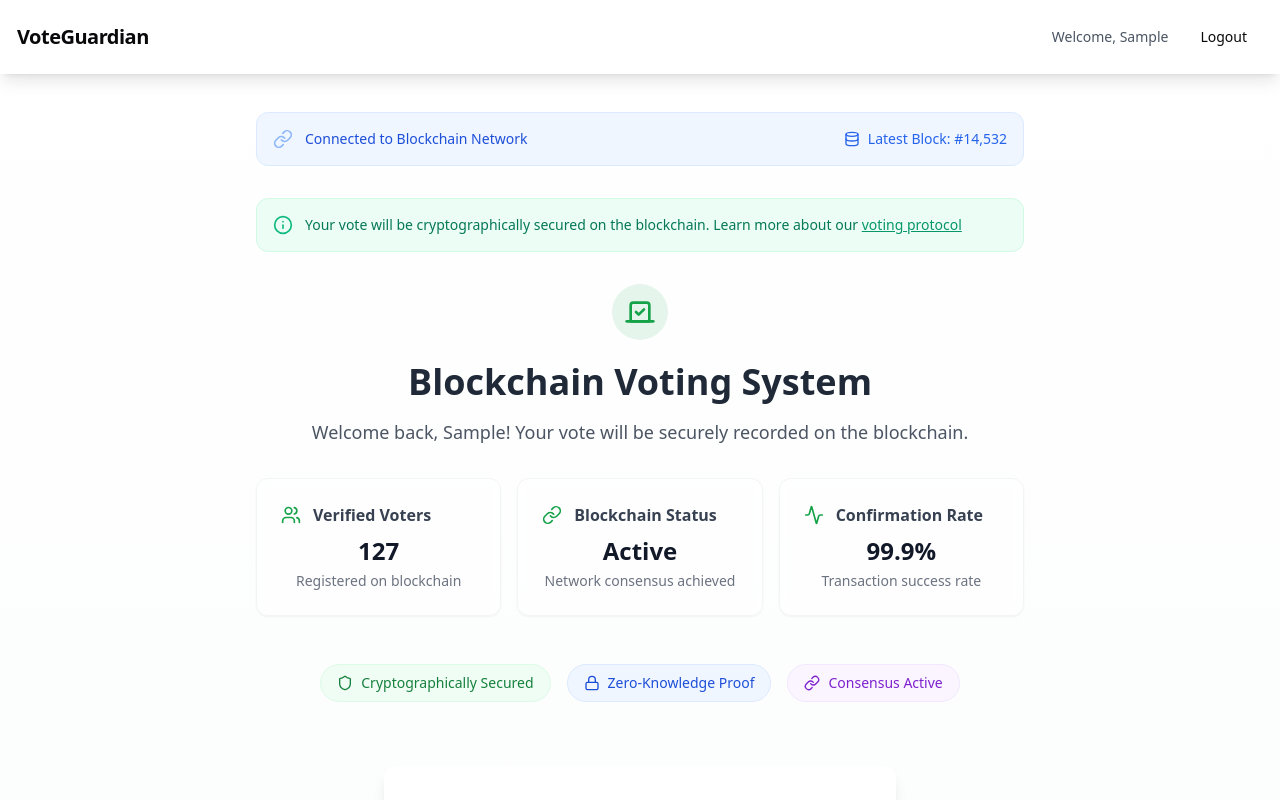
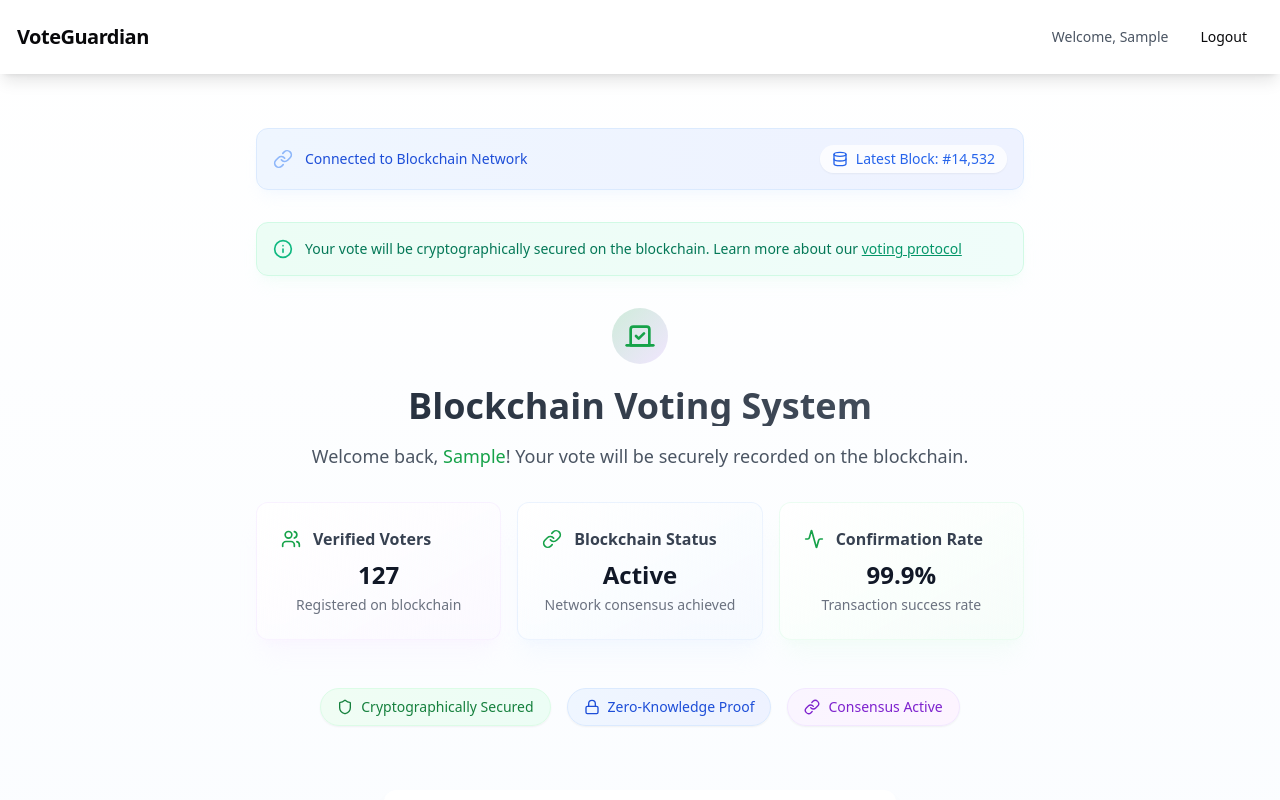
Before and after one commit to SSSwetha25/vote-guardian-hub, a React (Vite) app: page /auth in a window 1280 px wide. Both pictures are taken after typing "Sample" into the empty fields and a click on the button "Continue". Shown: the top 800 px of the page. Built offline with nearby package versions, Linux system fonts and the light colour scheme.

Commit message:
Enhance Vote Page Aesthetics
Improve the visual appeal of the vote page by adding more colors and design elements while maintaining a professional look.

```diff
--- a/src/pages/Vote.tsx
+++ b/src/pages/Vote.tsx
@@ -1,3 +1,4 @@
+
 import { useEffect } from "react";
 import { useNavigate } from "react-router-dom";
 import { useAuth } from "@/lib/auth";
@@ -36,19 +37,19 @@ export default function Vote() {
   };
 
   return (
-    <div className="min-h-screen bg-gradient-to-b from-white to-gray-50">
+    <div className="min-h-screen bg-gradient-to-b from-white via-blue-50/30 to-purple-50/30">
       <div className="container mx-auto px-4 py-12">
-        <div className="pt-16">
+        <div className="pt-20">
           {/* Blockchain Status Banner */}
-          <div className="max-w-3xl mx-auto mb-8 p-4 bg-blue-50 rounded-lg border border-blue-100">
+          <div className="max-w-3xl mx-auto mb-8 p-4 bg-gradient-to-r from-blue-50 to-indigo-50 rounded-lg border border-blue-100 shadow-lg shadow-blue-100/20">
             <div className="flex items-center justify-between">
               <div className="flex items-center gap-3">
                 <Link className="w-5 h-5 text-blue-500 animate-pulse" />
-                <p className="text-blue-700 text-sm">
+                <p className="text-blue-700 text-sm font-medium">
                   Connected to Blockchain Network
                 </p>
               </div>
-              <div className="flex items-center gap-2 text-sm text-blue-600">
+              <div className="flex items-center gap-2 text-sm text-blue-600 bg-white/80 px-3 py-1 rounded-full shadow-sm">
                 <Database className="w-4 h-4" />
                 <span>Latest Block: #14,532</span>
               </div>
@@ -56,11 +57,11 @@ export default function Vote() {
           </div>
 
           {/* Info Banner */}
-          <div className="max-w-3xl mx-auto mb-8 p-4 bg-emerald-50 rounded-lg border border-emerald-100 flex items-center gap-3">
+          <div className="max-w-3xl mx-auto mb-8 p-4 bg-gradient-to-r from-emerald-50 to-teal-50 rounded-lg border border-emerald-100 flex items-center gap-3 shadow-lg shadow-emerald-100/20">
             <Info className="w-5 h-5 text-emerald-500" />
             <p className="text-emerald-700 text-sm">
               Your vote will be cryptographically secured on the blockchain. Learn more about our{" "}
-              <button onClick={showVotingRules} className="text-emerald-600 underline hover:text-emerald-800">
+              <button onClick={showVotingRules} className="text-emerald-600 underline hover:text-emerald-800 font-medium">
                 voting protocol
               </button>
             </p>
@@ -68,19 +69,19 @@ export default function Vote() {
 
           {/* Page Header */}
           <div className="max-w-3xl mx-auto mb-16 text-center animate-fadeIn">
-            <div className="inline-block p-3 rounded-full bg-primary/10 text-primary mb-4">
+            <div className="inline-block p-3 rounded-full bg-gradient-to-br from-primary/20 to-purple-400/20 text-primary mb-4">
               <VoteIcon className="w-8 h-8" />
             </div>
-            <h1 className="text-4xl font-bold text-gray-800 mb-4">
+            <h1 className="text-4xl font-bold bg-gradient-to-r from-gray-800 to-gray-600 bg-clip-text text-transparent mb-4">
               Blockchain Voting System
             </h1>
             <p className="text-gray-600 text-lg mb-8">
-              Welcome back, {user?.name}! Your vote will be securely recorded on the blockchain.
+              Welcome back, <span className="font-medium text-primary">{user?.name}</span>! Your vote will be securely recorded on the blockchain.
             </p>
 
             {/* Stats Cards */}
             <div className="grid grid-cols-1 md:grid-cols-3 gap-4 max-w-3xl mx-auto mb-12">
-              <div className="p-6 rounded-xl bg-white/60 backdrop-blur-sm border border-gray-100 shadow-sm hover:shadow-md transition-all duration-300">
+              <div className="p-6 rounded-xl bg-gradient-to-br from-white to-purple-50/50 backdrop-blur-sm border border-purple-100/50 shadow-xl shadow-purple-100/20 hover:shadow-2xl hover:shadow-purple-100/30 transition-all duration-300">
                 <div className="flex items-center gap-3 mb-2">
                   <Users className="w-5 h-5 text-primary" />
                   <h3 className="font-semibold text-gray-700">Verified Voters</h3>
@@ -89,7 +90,7 @@ export default function Vote() {
                 <p className="text-sm text-gray-500 mt-1">Registered on blockchain</p>
               </div>
 
-              <div className="p-6 rounded-xl bg-white/60 backdrop-blur-sm border border-gray-100 shadow-sm hover:shadow-md transition-all duration-300">
+              <div className="p-6 rounded-xl bg-gradient-to-br from-white to-blue-50/50 backdrop-blur-sm border border-blue-100/50 shadow-xl shadow-blue-100/20 hover:shadow-2xl hover:shadow-blue-100/30 transition-all duration-300">
                 <div className="flex items-center gap-3 mb-2">
                   <Link className="w-5 h-5 text-primary" />
                   <h3 className="font-semibold text-gray-700">Blockchain Status</h3>
@@ -98,7 +99,7 @@ export default function Vote() {
                 <p className="text-sm text-gray-500 mt-1">Network consensus achieved</p>
               </div>
 
-              <div className="p-6 rounded-xl bg-white/60 backdrop-blur-sm border border-gray-100 shadow-sm hover:shadow-md transition-all duration-300">
+              <div className="p-6 rounded-xl bg-gradient-to-br from-white to-green-50/50 backdrop-blur-sm border border-green-100/50 shadow-xl shadow-green-100/20 hover:shadow-2xl hover:shadow-green-100/30 transition-all duration-300">
                 <div className="flex items-center gap-3 mb-2">
                   <Activity className="w-5 h-5 text-primary" />
                   <h3 className="font-semibold text-gray-700">Confirmation Rate</h3>
@@ -110,17 +111,17 @@ export default function Vote() {
 
             {/* System Status */}
             <div className="flex flex-wrap justify-center gap-4 mb-12">
-              <div className="flex items-center gap-2 px-4 py-2 rounded-full bg-green-50 text-green-700 border border-green-100">
+              <div className="flex items-center gap-2 px-4 py-2 rounded-full bg-gradient-to-r from-green-50 to-emerald-50 text-green-700 border border-green-100 shadow-sm">
                 <Shield className="w-4 h-4" />
-                <span className="text-sm">Cryptographically Secured</span>
+                <span className="text-sm font-medium">Cryptographically Secured</span>
               </div>
-              <div className="flex items-center gap-2 px-4 py-2 rounded-full bg-blue-50 text-blue-700 border border-blue-100">
+              <div className="flex items-center gap-2 px-4 py-2 rounded-full bg-gradient-to-r from-blue-50 to-indigo-50 text-blue-700 border border-blue-100 shadow-sm">
                 <Lock className="w-4 h-4" />
-                <span className="text-sm">Zero-Knowledge Proof</span>
+                <span className="text-sm font-medium">Zero-Knowledge Proof</span>
               </div>
-              <div className="flex items-center gap-2 px-4 py-2 rounded-full bg-purple-50 text-purple-700 border border-purple-100">
+              <div className="flex items-center gap-2 px-4 py-2 rounded-full bg-gradient-to-r from-purple-50 to-fuchsia-50 text-purple-700 border border-purple-100 shadow-sm">
                 <Link className="w-4 h-4" />
-                <span className="text-sm">Consensus Active</span>
+                <span className="text-sm font-medium">Consensus Active</span>
               </div>
             </div>
           </div>
@@ -133,7 +134,7 @@ export default function Vote() {
           />
 
           {/* Help Section */}
-          <div className="max-w-2xl mx-auto mt-16 p-6 rounded-xl bg-gray-50 border border-gray-100">
+          <div className="max-w-2xl mx-auto mt-16 p-6 rounded-xl bg-gradient-to-br from-gray-50 to-slate-50 border border-gray-100 shadow-lg">
             <h3 className="text-lg font-semibold text-gray-800 mb-4">Technical Support</h3>
             <p className="text-gray-600 mb-4">
               Having issues with the blockchain voting process or need help understanding how it works?
@@ -142,7 +143,7 @@ export default function Vote() {
             <Button variant="outline" onClick={() => toast({
               title: "Support Request Submitted",
               description: "A blockchain specialist will contact you shortly.",
-            })}>
+            })} className="bg-white hover:bg-gray-50">
               Contact Support
             </Button>
           </div>
@@ -152,9 +153,9 @@ export default function Vote() {
             <p>© 2024 Blockchain Voting System. All rights reserved.</p>
             <p className="mt-2">Decentralized • Transparent • Immutable</p>
             <div className="flex justify-center gap-4 mt-4">
-              <button className="text-gray-500 hover:text-gray-700">Smart Contract</button>
-              <button className="text-gray-500 hover:text-gray-700">Network Status</button>
-              <button className="text-gray-500 hover:text-gray-700">FAQ</button>
+              <button className="text-gray-500 hover:text-primary transition-colors">Smart Contract</button>
+              <button className="text-gray-500 hover:text-primary transition-colors">Network Status</button>
+              <button className="text-gray-500 hover:text-primary transition-colors">FAQ</button>
             </div>
           </footer>
         </div>
```
